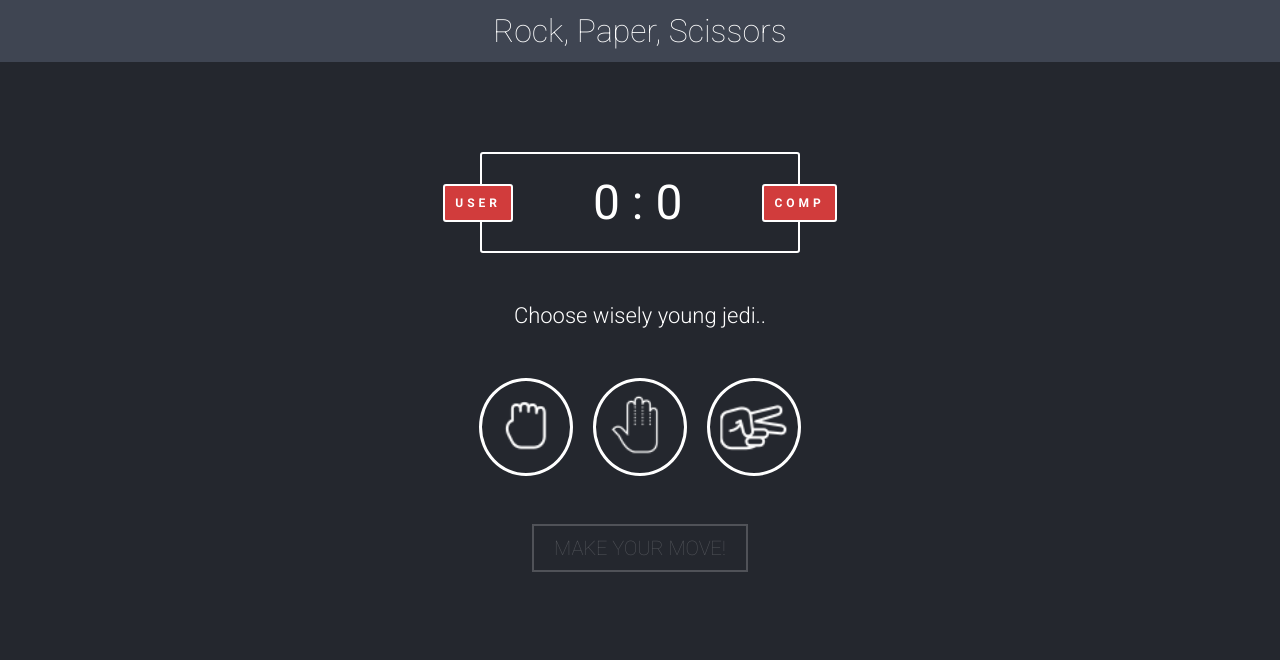
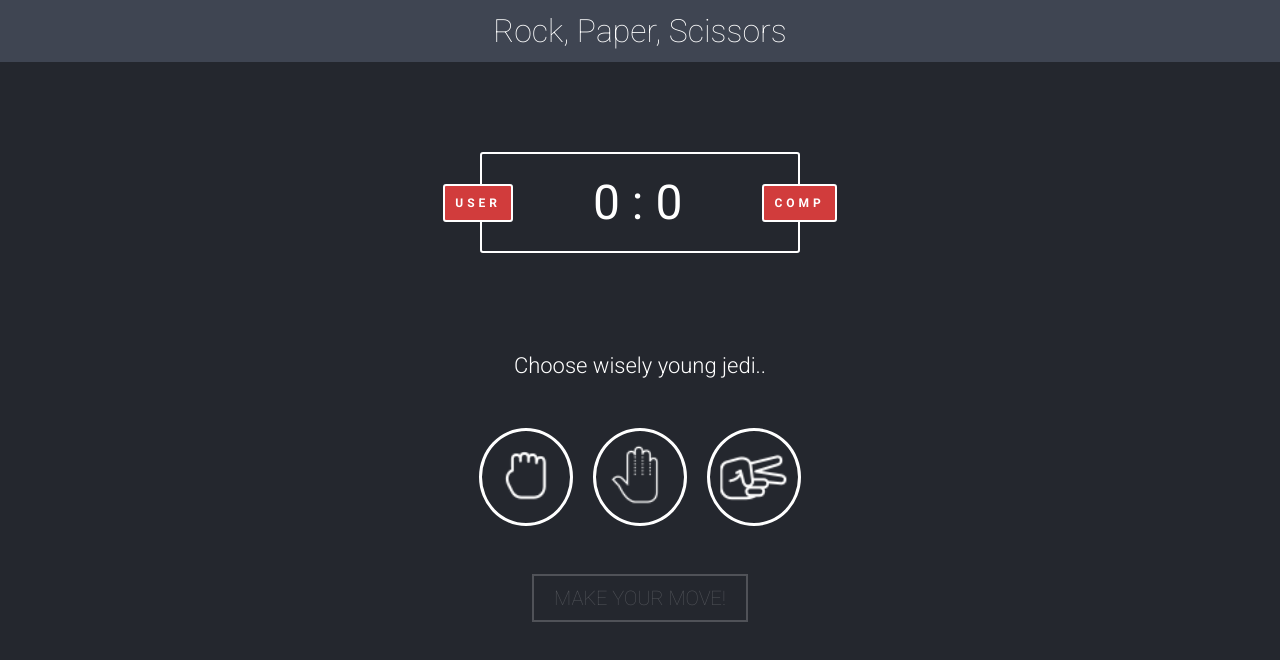
Before and after one commit to RickBr0wn/rock-paper-scissors, a React (Create React App) app: page / in a window 1280 px wide. Shown: the top 660 px of the page. Built offline with nearby package versions, Linux system fonts and the light colour scheme.

Commit message:
Working version, needs a refactor

```diff
--- a/src/App.jsx
+++ b/src/App.jsx
@@ -40,11 +40,9 @@ class App extends Component {
       ],
       playerScore: 0,
       compScore: 0,
-      gameResult: 'Choose wisely young jedi..',
+      gameResult: null,
       playersChoice: false,
       aiChoice: null,
-      requiredClass: null,
-      playButtonVisability: false,
     }
   }
 
@@ -57,7 +55,7 @@ class App extends Component {
       case 2:
         return 'SCISSORS'
       default:
-        return 'ERROR'
+        return ''
     }
   }
 
@@ -66,62 +64,89 @@ class App extends Component {
     return options[Math.floor(Math.random() * Math.floor(3))]
   }
 
-  playerChoice = idToBeSetActive => {
-    const playersChoice = this.rockPaperScissor(idToBeSetActive)
+  playerChoice = id => {
+    const playersChoice = this.rockPaperScissor(id)
     const aiChoice = this.aiPicker()
-    let arrayOfbuttons = this.state.gameButtons
-    arrayOfbuttons.map((button, index) => {
+    let { gameButtons } = this.state
+    gameButtons.map((button, index) => {
       if (button.isActive) {
         button.isActive = false
       }
-      if (index === idToBeSetActive) {
+      if (index === id) {
         button.isActive = !button.isActive
       }
     })
     this.setState({
-      gameButtons: arrayOfbuttons,
+      gameButtons,
       aiChoice,
       playersChoice,
     })
   }
 
+  returnButtonState = () => {
+    const { gameButtons } = this.state
+    gameButtons.map(button => {
+      if (button.isActive) {
+        button.isActive = false
+      }
+    })
+    console.log(gameButtons)
+    this.setState({ gameButtons, playersChoice: false })
+  }
+
   playButton = () => {
-    const { aiChoice, playersChoice } = this.state
-    let playerScore = this.state.playerScore
-    let compScore = this.state.compScore
-    const gameResult = whoWins(playersChoice, aiChoice)
+    let { aiChoice, playersChoice, playerScore, compScore } = this.state
+    let gameResult = whoWins(playersChoice, aiChoice)
     if (gameResult === 'PLAYER_1') {
       playerScore = playerScore + 1
+      gameResult = `Meh! I chose ${aiChoice}, you WIN!!`
     }
     if (gameResult === 'PLAYER_2') {
       compScore = compScore + 1
+      gameResult = `Hurrah! I chose ${aiChoice}, you LOSE!!`
     }
-    this.setState({ gameResult, playerScore, compScore })
+    if (gameResult === 'DRAW') {
+      gameResult = `LOL! I chose ${aiChoice} too, it's a DRAW!!`
+    }
+    this.setState({ gameResult, playerScore, compScore }, () =>
+      this.returnButtonState()
+    )
   }
 
   render() {
+    let {
+      playerScore,
+      compScore,
+      gameResult,
+      playersChoice,
+      gameButtons,
+    } = this.state
     return (
       <div>
         <Navbar />
         <div className="container">
-          <Scoreboard
-            playerScore={this.state.playerScore}
-            compScore={this.state.compScore}
-          />
+          <Scoreboard playerScore={playerScore} compScore={compScore} />
         </div>
-        <div className="container">
-          <p className="game-result">{this.state.gameResult}</p>
+        <div className="container columns">
+          <p className="game-result">{gameResult}</p>
+          <p className="game-result">
+            {playersChoice ? (
+              <p>Go on, make your move!</p>
+            ) : (
+              <p>Choose wisely young jedi..</p>
+            )}
+          </p>
         </div>
         <div className="container">
           <GameControls
-            gameButtons={this.state.gameButtons}
+            gameButtons={gameButtons}
             handleClick={this.playerChoice}
           />
         </div>
         <div
           className={
-            this.state.playersChoice
-              ? 'container statement pulse'
+            playersChoice
+              ? 'container statement pulse button'
               : 'container statement faded'
           }
           onClick={this.playButton}>
--- a/src/HelperFunctions/whoWins.js
+++ b/src/HelperFunctions/whoWins.js
@@ -35,6 +35,6 @@ export default function whoWins(player1, player2) {
       }
 
     default:
-      return 'ERROR'
+      return ''
   }
 }
--- a/src/index.css
+++ b/src/index.css
@@ -39,6 +39,11 @@ header h1 {
 .container {
   display: flex;
   justify-content: center;
+}
+
+.columns {
+  flex-direction: column;
+  text-align: center;
 }
 
 .scoreboard {
@@ -103,8 +108,13 @@ header h1 {
   transform: scale(1.4);
 }
 
+.button {
+  cursor: pointer;
+}
+
 .icon:hover {
   transform: scale(1.1);
+  cursor: pointer;
 }
 
 .pulse {
@@ -134,7 +144,6 @@ header h1 {
   background: #3f4552;
 }
 
-
 @keyframes pulse {
   0% {
     transform: scale(1.1);
```
Also changed, not shown: 1 other file (tests, documents, lock files or other folders).
